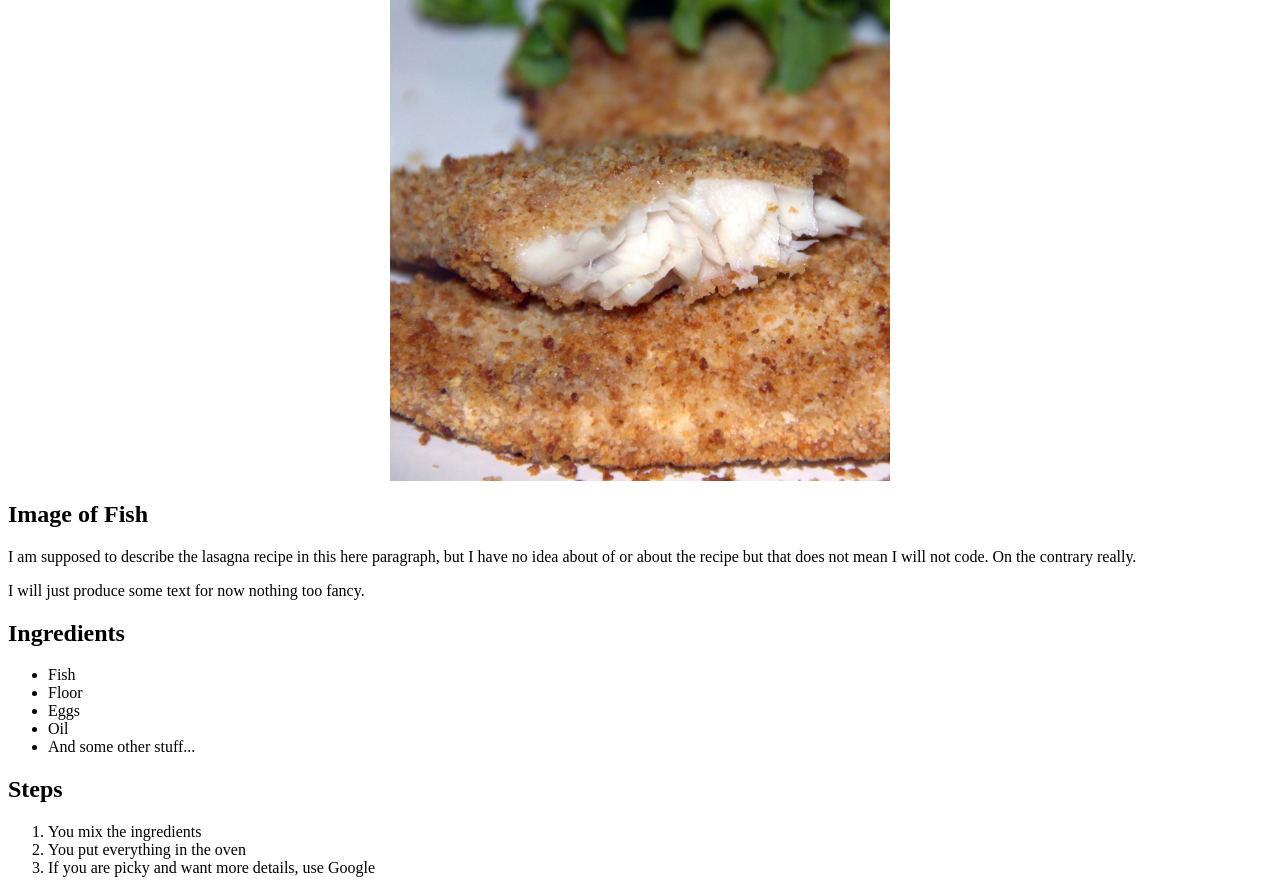
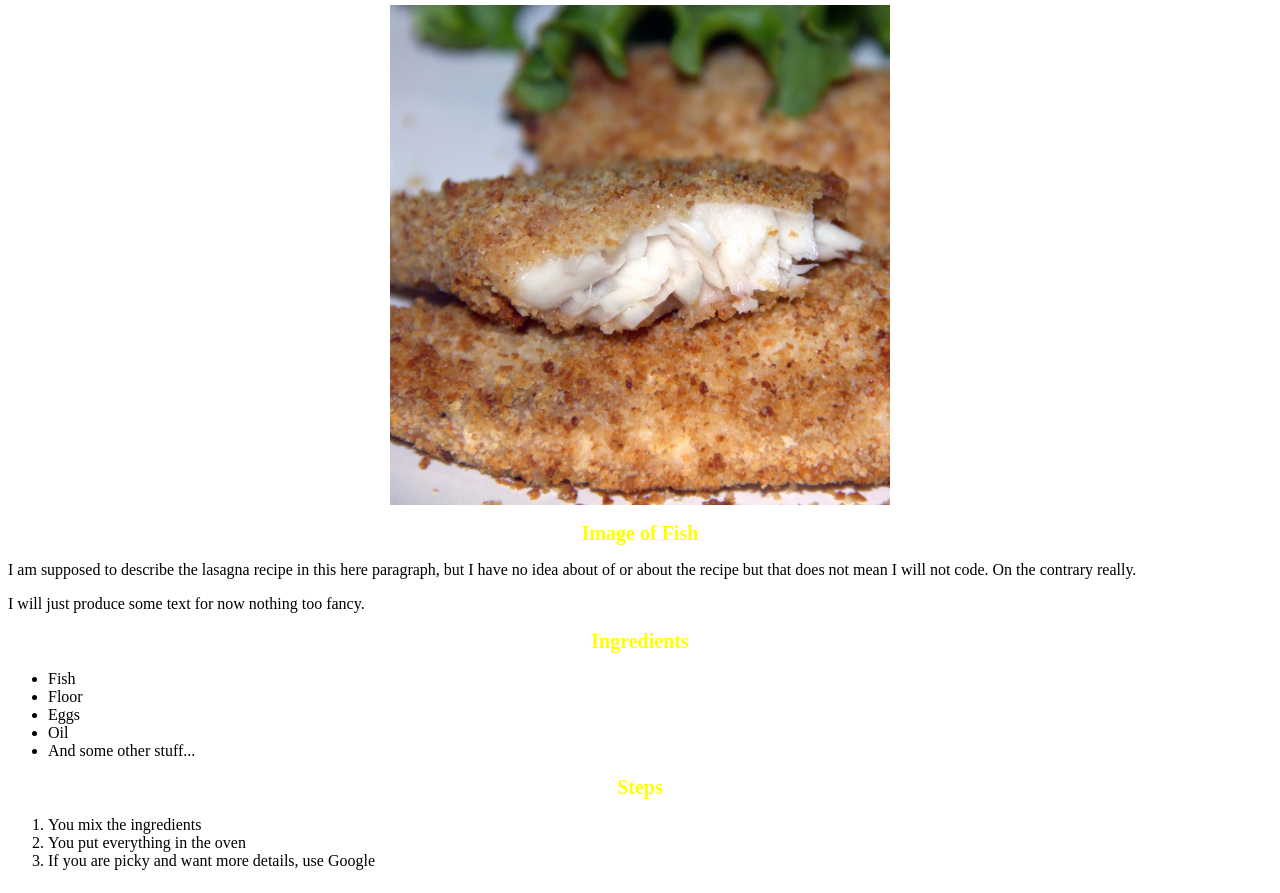
Before and after one commit to buhlebaloyi/odin-recipes, a plain HTML site: page recipes/fish.html in a window 1280 px wide. Shown: the part 69-962 px from the top of the page. Drawn offline with Linux system fonts and the light colour scheme.

Commit message:
Styling heading two

```diff
--- a/recipes/fish.html
+++ b/recipes/fish.html
@@ -10,7 +10,7 @@
 <body>
     <h1 class="heading-one">Fish Recipe</h1>
     <img src="../images/fish.jpeg" alt="Image of fish." width="500">
-    <h2>Image of Fish</h2>
+    <h2 class="heading-two">Image of Fish</h2>
 
     <p>
         I am supposed to describe the lasagna recipe in this here
@@ -23,7 +23,7 @@
         I will just produce some text for now nothing too fancy.
     </p>
 
-    <h2>Ingredients</h2>
+    <h2 class="heading-two">Ingredients</h2>
     <ul>
         <li>Fish</li>
         <li>Floor</li>
@@ -32,7 +32,7 @@
         <li>And some other stuff...</li>
     </ul>
 
-    <h2>Steps</h2>
+    <h2 class="heading-two">Steps</h2>
     <ol>
         <li>You mix the ingredients</li>
         <li>You put everything in the oven</li>
--- a/style.css
+++ b/style.css
@@ -1,6 +1,12 @@
 .heading-one {
     text-align: center;
     color: burlywood;
+    font-size: 30px;
+}
+
+.heading-two {
+    text-align: center;
+    color: yellow;
     font-size: 20px;
 }
 
```
Also changed, not shown: recipes/fried-chicken.html (+3 -3 lines), recipes/lasagna.html (+3 -3 lines).
